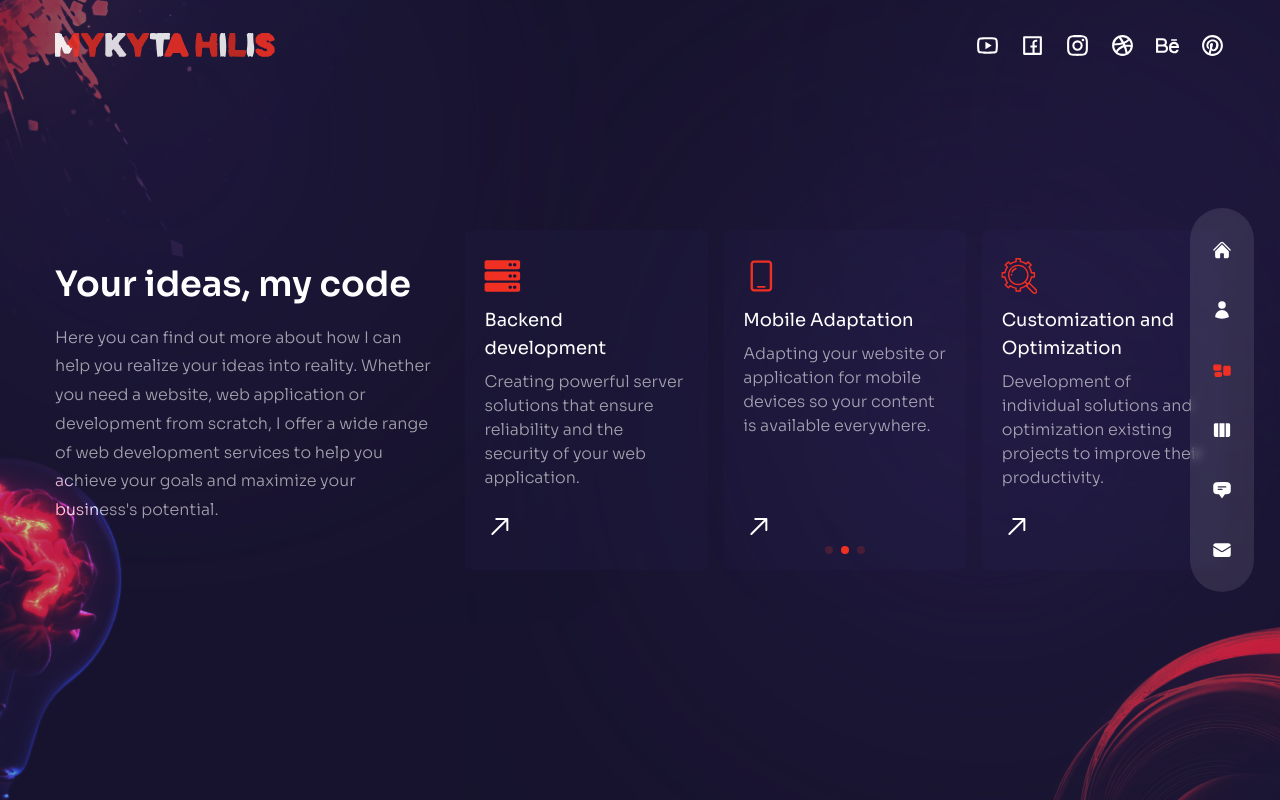
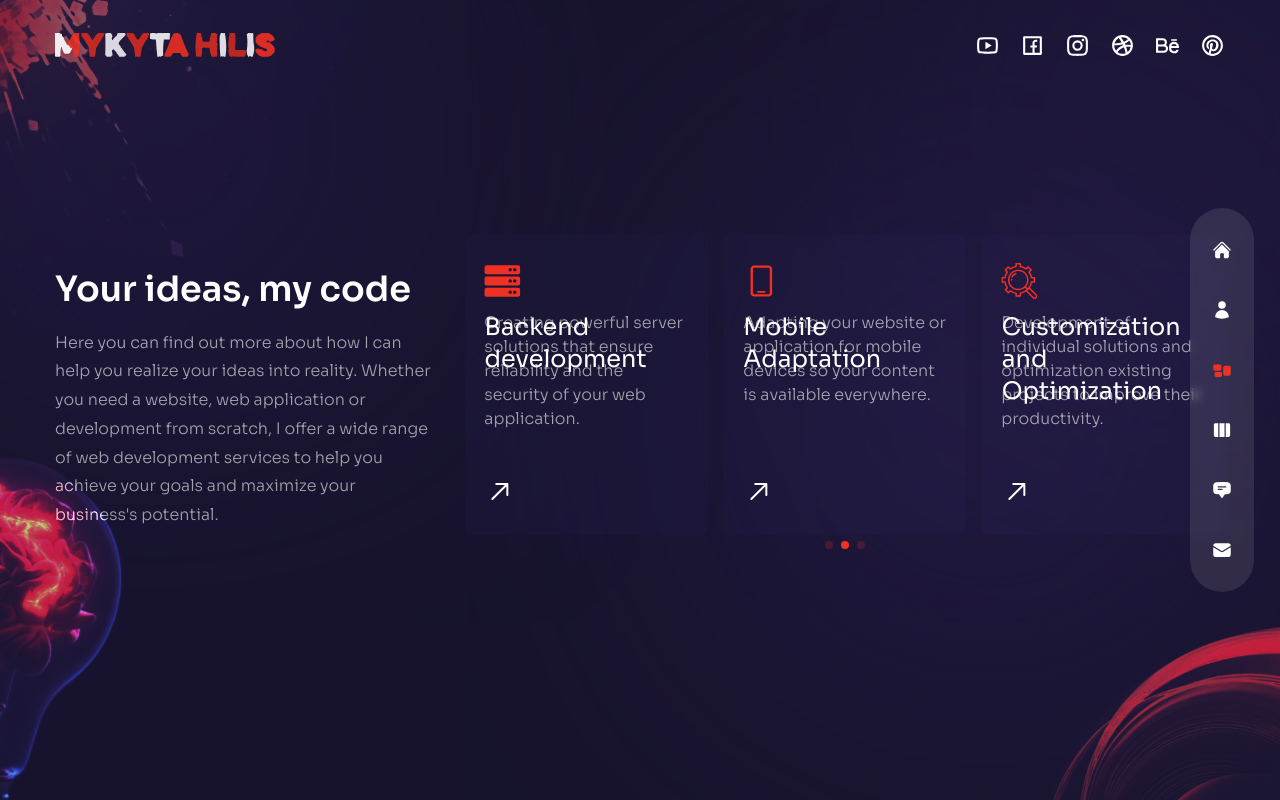
Before and after one commit to 333Nikita333/nextjs-portfolio, a Next.js app: page /services in a window 1280 px wide. Built offline with nearby package versions, Linux system fonts and the light colour scheme.

Commit message:
made a hover effect on slides

```diff
--- a/components/ServiceSlider.js
+++ b/components/ServiceSlider.js
@@ -1,4 +1,5 @@
 import Image from 'next/image';
+// import { useState } from 'react';
 import { FaServer, FaWrench } from 'react-icons/fa';
 import { RxArrowTopRight, RxDesktop, RxMobile } from 'react-icons/rx';
 import { Autoplay, FreeMode, Pagination } from 'swiper';
@@ -6,6 +7,7 @@ import 'swiper/css';
 import 'swiper/css/free-mode';
 import 'swiper/css/pagination';
 import { Swiper, SwiperSlide } from 'swiper/react';
+// import { motion, useAnimation } from 'framer-motion';
 
 export const serviceData = [
   {
@@ -66,24 +68,35 @@ const ServiceSlider = () => {
       }}
       autoplay={{
         delay: 3000,
+        disableOnInteraction: false,
         pauseOnMouseEnter: true,
-        disableOnInteraction: false,
       }}
       modules={[Autoplay, FreeMode, Pagination]}
-      className="h-[240px] sm:h-[340px]"
+      className="h-[240px] sm:h-[330px]"
     >
       {serviceData.map((item, index) => (
         <SwiperSlide key={index}>
           <div
-            className="bg-[#412f7b15] h-max sm:h-[340px] sm:overflow-y-auto md:overflow-y-hidden rounded-lg px-5
-            py-7 flex sm:flex-col gap-x-5 sm:gap-x-0 group cursor-pointer hover:bg-[#5941a915] transition-all duration-300"
+            className="overflow-hidden bg-[#412f7b15] h-max sm:h-[300px]
+            sm:overflow-y-auto md:overflow-y-hidden rounded-lg px-5 py-7 flex sm:flex-col gap-x-5 sm:gap-x-0 group
+            cursor-pointer hover:bg-[#5941a915] transition-all duration-300"
           >
             {/* icon */}
             <div className="text-4xl text-accent mb-3">{item.icon}</div>
             {/* title & desc */}
-            <div className="max-sm:mb-6">
-              <div className="mb-2 text-lg">{item.title}</div>
-              <p className="max-w-[350px] leading-normal">{item.description}</p>
+            <div className="max-sm:mb-6 sm:relative">
+              <h3
+                className="mb-2 text-2xl sm:absolute sm:top-0 sm:group-hover:-translate-x-72 sm:group-focus:-translate-x-72
+                sm:transition-all sm:duration-300"
+              >
+                {item.title}
+              </h3>
+              <p
+                className="max-w-[350px] leading-normal sm:absolute sm:top-0 sm:translate-x-72 sm:group-hover:translate-x-0
+                sm:group-focus:translate-x-0 sm:transition-all sm:duration-300"
+              >
+                {item.description}
+              </p>
             </div>
             {/* arrow */}
             <div className="text-3xl sm:mt-auto">
@@ -97,3 +110,45 @@ const ServiceSlider = () => {
 };
 
 export default ServiceSlider;
+// {serviceData.map((item, index) => (
+//   <SwiperSlide key={index}>
+//     <div
+//       onMouseEnter={() => handleMouseEnter(index)}
+//       onMouseLeave={handleMouseLeave}
+//       className="bg-[#412f7b15] h-max sm:h-[340px] sm:overflow-y-auto md:overflow-y-hidden rounded-lg px-5
+//       py-7 flex sm:flex-col gap-x-5 sm:gap-x-0 group cursor-pointer hover:bg-[#5941a915] transition-all duration-300"
+//     >
+//       {/* icon */}
+//       <div className="text-4xl text-accent mb-3">{item.icon}</div>
+//       {/* title & desc */}
+//       <div className="max-sm:mb-6 relative">
+//         <motion.div
+//           initial={{ x: 0, opacity: 1 }}
+//           animate={{
+//             x: hoveredIndex === index ? -50 : 0,
+//             opacity: hoveredIndex === index ? 0 : 1,
+//           }}
+//           transition={{ duration: 0.3 }}
+//           className="mb-2 text-lg absolute top-0"
+//         >
+//           {item.title}
+//         </motion.div>
+//         <motion.p
+//           initial={{ x: 50, opacity: 0 }}
+//           animate={{
+//             x: hoveredIndex === index ? 0 : 50,
+//             opacity: hoveredIndex === index ? 1 : 0,
+//           }}
+//           transition={{ duration: 0.3 }}
+//           className="max-w-[350px] leading-normal absolute top-0"
+//         >
+//           {item.description}
+//         </motion.p>
+//       </div>
+//       {/* arrow */}
+//       <div className="text-3xl sm:mt-auto">
+//         <RxArrowTopRight className="group-hover:rotate-45 group-hover:text-accent transition-all duration-300" />
+//       </div>
+//     </div>
+//   </SwiperSlide>
+// ))}
--- a/styles/globals.css
+++ b/styles/globals.css
@@ -4,6 +4,14 @@
 
 .translate-z-0 {
   transform: translateZ(0px);
+}
+.service-hover:hover h3 {
+  transform: perspective(1000px) rotateY(-90deg) translateX(-530px) scale(1.3);
+  /* opacity: 0; */
+}
+.service-hover:hover p {
+  transform: perspective(1000px) rotateY(0);
+  /* opacity: 1; */
 }
 .swiper-horizontal > .swiper-pagination-bullets .swiper-pagination-bullet,
 .swiper-pagination-horizontal.swiper-pagination-bullets
```
